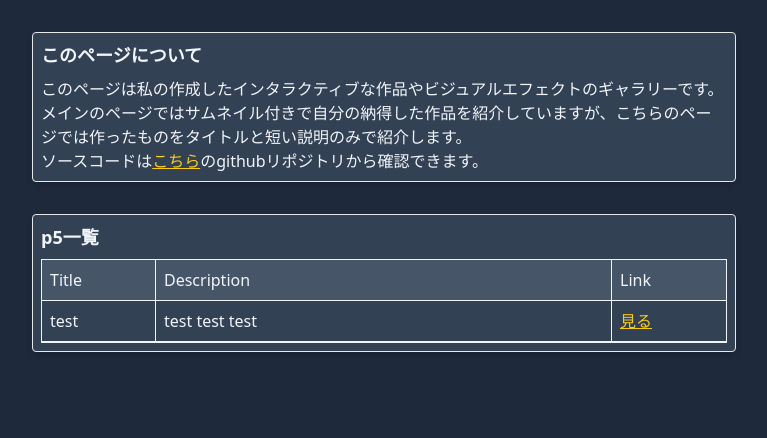
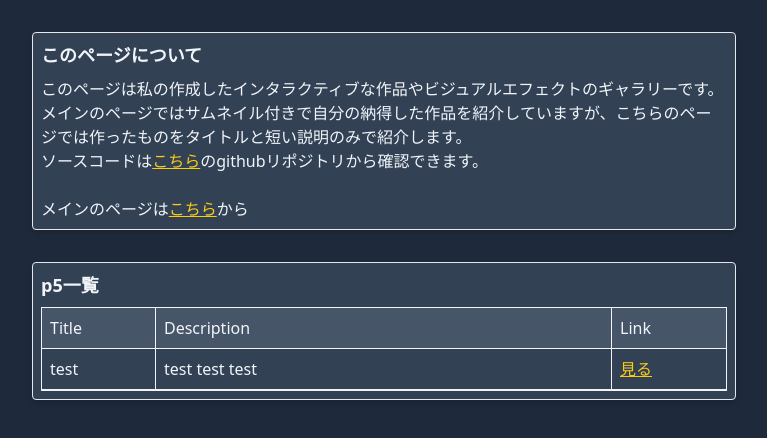
Before and after one commit to XxNTxX/my-gallery, a Next.js app: page / in a window 1280 px wide. Shown: the top 438 px of the page, without its empty margins (256-1023 px from the left). Built offline with nearby package versions, Linux system fonts and the light colour scheme.

Commit message:
装飾した外部リンクを作成

```diff
--- /dev/null
+++ b/app/component/StyledLink.js
@@ -0,0 +1,3 @@
+export default function StyledLink({ href, text }) {
+  return <a href={href} target="_blank" rel="noopener noreferrer" className="underline text-card-text2 hover:text-card-text3">{text}</a>;
+}
--- a/app/page.js
+++ b/app/page.js
@@ -1,6 +1,7 @@
 import Card from "./component/Card";
-import { p5Link } from "./component/link";
+import { p5Link } from "./component/contentLinks";
 import List from "./component/List";
+import StyledLink from "./component/StyledLink";
 
 
 export default function Home() {
@@ -10,7 +11,9 @@ export default function Home() {
         <Card title="このページについて">
           <p>このページは私の作成したインタラクティブな作品やビジュアルエフェクトのギャラリーです。</p>
           <p>メインのページではサムネイル付きで自分の納得した作品を紹介していますが、こちらのページでは作ったものをタイトルと短い説明のみで紹介します。</p>
-          <p>ソースコードは<a href="https://github.com/XxNTxX/my-gallery" target="_blank" rel="noopener noreferrer" className="underline text-card-text2 hover:text-card-text3">こちら</a>のgithubリポジトリから確認できます。</p>
+          <p>ソースコードは<StyledLink href="https://github.com/XxNTxX/my-gallery" text="こちら" />のgithubリポジトリから確認できます。</p>
+          <br />
+          <p>メインのページは<StyledLink href="#" text="こちら" />から</p>
         </Card>
 
         <List title="p5一覧" link={p5Link}/>
```
Also changed, not shown: app/component/contentLinks.js (renamed from app/component/link.js).
